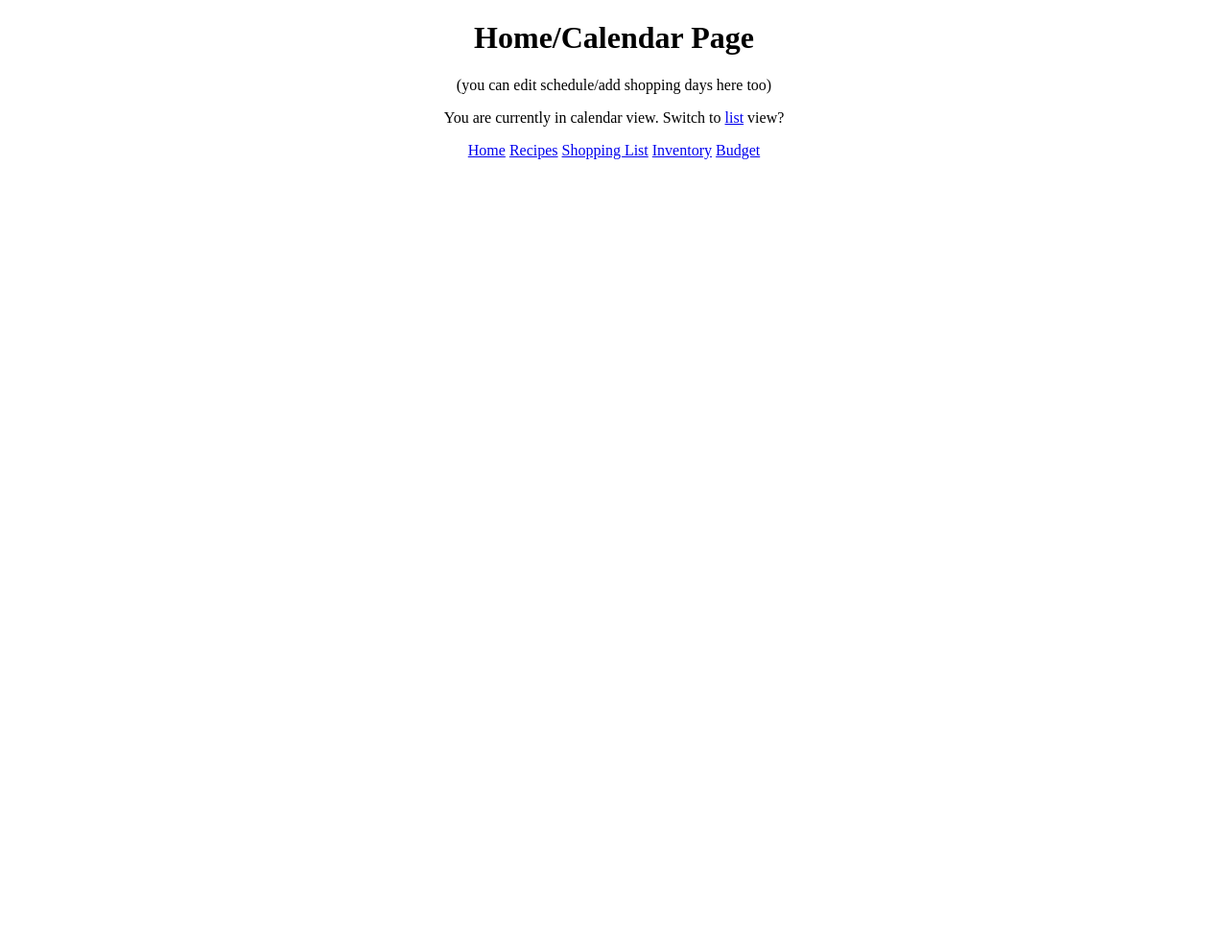
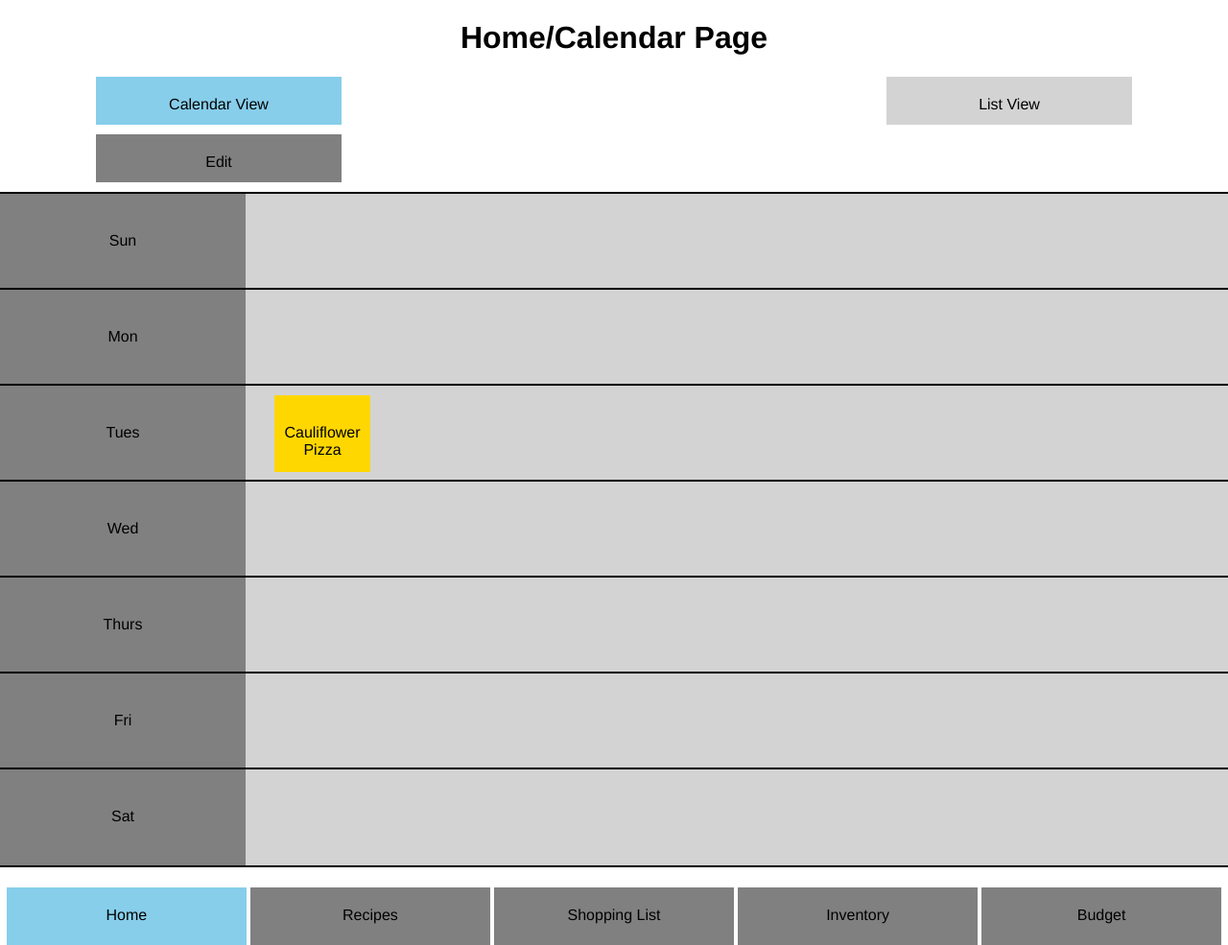
Before and after one commit to lampridiforme/COGS120AppA4, a plain HTML site: page index.html in a window 1280 px wide. Shown: the whole page at 96% size. Before the commit the page ends 800 px from the top, so only its background shows below. Drawn offline with Linux system fonts and the light colour scheme.

Commit message:
Made homepage into calendar

```diff
--- a/index.html
+++ b/index.html
@@ -3,21 +3,194 @@
   <head>
     <meta charset="UTF-8">
     <title>Home</title>
+    <style>
+		* {
+			font-family:  Helvetica, Arial, Sans-Serif;
+		}
+
+    	body, p, div {
+    		padding: 0;
+    		margin: 0;
+    	}
+
+    	body {
+			width: 100%;
+			height: 100%;
+    	}
+
+		a:visited, a:hover, a:link {
+			text-decoration: none;
+			color: black;
+		}
+
+		.hoverMe:hover {
+    		background-color: skyblue;
+		}
+
+		.selected {
+			background-color: skyblue;
+			width: 20%;
+			height: 30px;
+			padding-top: 20px;
+			position: absolute;
+			left: 100px;
+		}
+
+		.navbar {
+			width: 100%;
+			height: 40px;
+			display: inline-block;
+			position: absolute;
+			top: 925px;
+			left: 0;
+		}
+
+    	.navbarElem {
+    		display: inline-block;
+    		width: 19.5%;
+    		padding-top: 20px;
+    		height: 100%;
+    		background-color: grey;
+    		margin-left: 0px;
+    		margin-right: 0px;
+    	}
+
+    	.navbarElem:hover {
+    		background-color: skyblue;
+    	}
+
+		.main {
+			width: 100%;
+		}
+
+		.calendar {
+			width: 100%;
+		}
+
+		.dow {
+			width: 100%;
+		}
+
+    	.day {
+    		background-color: grey;
+			display: inline-block;
+			position: absolute;
+			left: 0;
+			width: 20%;
+			padding-top: 40px;
+			height: 60px;
+			border-top-style: solid;
+			border-top-color: black;
+			border-top-width: 2px;
+			border-bottom-style: solid;
+			border-bottom-color: black;
+			border-bottom-width: 2px;
+    	}
+
+    	.dayContent {
+    		background-color: lightgrey;
+			display: inline-block;
+			position: absolute;
+			left: 20%;
+			width: 80%;
+			padding-top: 40px;
+			height: 60px;
+			border-top-style: solid;
+			border-top-color: black;
+			border-top-width: 2px;
+			border-bottom-style: solid;
+			border-bottom-color: black;
+			border-bottom-width: 2px;
+    	}
+    </style>
   </head>
-  <body style="text-align: center;">
+  <body style="text-align: center; width: 100%;">
+  	<div class="main">
+  		<div class="title">
 		  	<h1>Home/Calendar Page</h1>
-  	<p>
-  		(you can edit schedule/add shopping days here too)
-  	</p>
-  	<p>
-  		You are currently in calendar view. Switch to <a href="./homeList.html">list</a> view?
-  	</p>
-  	<p>
+  		</div>
+  		<div class="buttons" style="width: 100%; text-align: center;">
+  			<div class="selected">
+  				Calendar View
+  			</div>
+			<div class="hoverMe" style="background-color: lightgrey; width: 20%; height: 30px; padding-top: 20px; position: absolute; right: 100px;">
+				<a href="./homeList.html">List View</a>
+			</div>
+  			<div class="hoverMe" style="background-color: grey; width: 20%; height: 30px; padding-top: 20px; position: absolute; left: 100px; top: 140px;">
+  				Edit
+  			</div>
+  		</div>
+  		<div class="calendar">
+  			<div class="dow">
+  				<div class="day" style="top: 200px;">
+  					Sun
+  				</div>
+  				<div class="dayContent" style="top: 200px;">
+  				</div>
+  			</div>
+  			<div class="dow">
+  				<div class="day" style="top: 300px;">
+  					Mon
+  				</div>
+  				<div class="dayContent" style="top: 300px;">
+  				</div>
+  			</div>
+  			<div class="dow">
+  				<div class="day" style="top: 400px;">
+  					Tues
+  				</div>
+  				<div class="dayContent" style="top: 400px;">
+  					<div style="width: 100px; height: 50px; padding-top: 30px; background-color: gold; position: inherit; top: 10px; left: 30px;">
+  						<a href="./recipeDetail.html">Cauliflower Pizza</a>
+  					</div>
+  				</div>
+  			</div>
+  			<div class="dow">
+  				<div class="day" style="top: 500px;">
+  					Wed
+  				</div>
+  				<div class="dayContent" style="top: 500px;">
+  				</div>
+  			</div>
+  			<div class="dow">
+  				<div class="day" style="top: 600px;">
+  					Thurs
+  				</div>
+  				<div class="dayContent" style="top: 600px;">
+  				</div>
+  			</div>
+  			<div class="dow">
+  				<div class="day" style="top: 700px;">
+  					Fri
+  				</div>
+  				<div class="dayContent" style="top: 700px;">
+  				</div>
+  			</div>
+  			<div class="dow">
+  				<div class="day" style="top: 800px;">
+  					Sat
+  				</div>
+  				<div class="dayContent" style="top: 800px;">
+  				</div>
+  			</div>
+  		</div>
+  	</div>
+  	<div class="navbar">
+  		<div class="navbarElem" style="background-color: skyblue;">
   			<a href="./index.html">Home</a>
+  		</div>
+  		<div class="navbarElem">
   			<a href="./recipes.html">Recipes</a>
+  		</div>
+  		<div class="navbarElem">
   			<a href="./list.html">Shopping List</a>
+  		</div>
+  		<div class="navbarElem">
   			<a href="./inventory.html">Inventory</a>
+  		</div>
+  		<div class="navbarElem">
 	  		<a href="./budget.html">Budget</a>
-  	</p>
+  		</div>
+  	</div>
   </body>
 </html>
```
Lines whose indentation alone changed are shown as unchanged.
